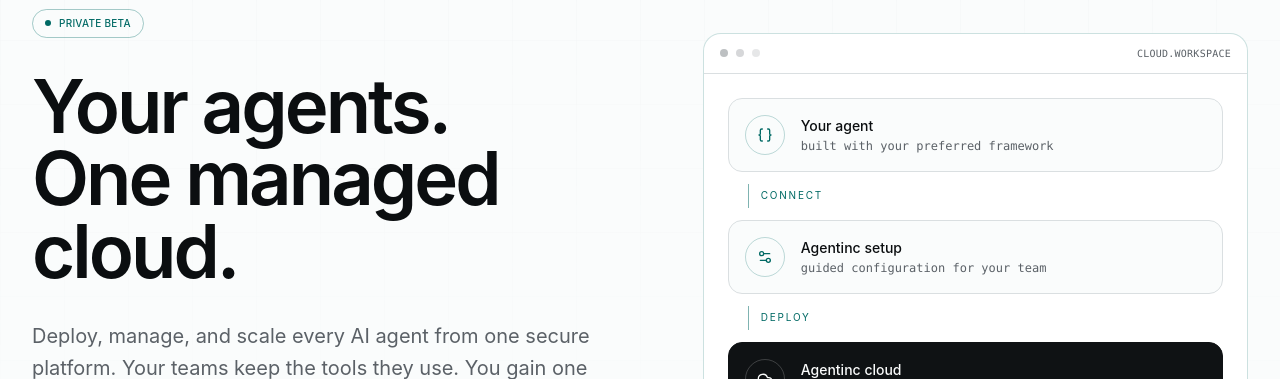
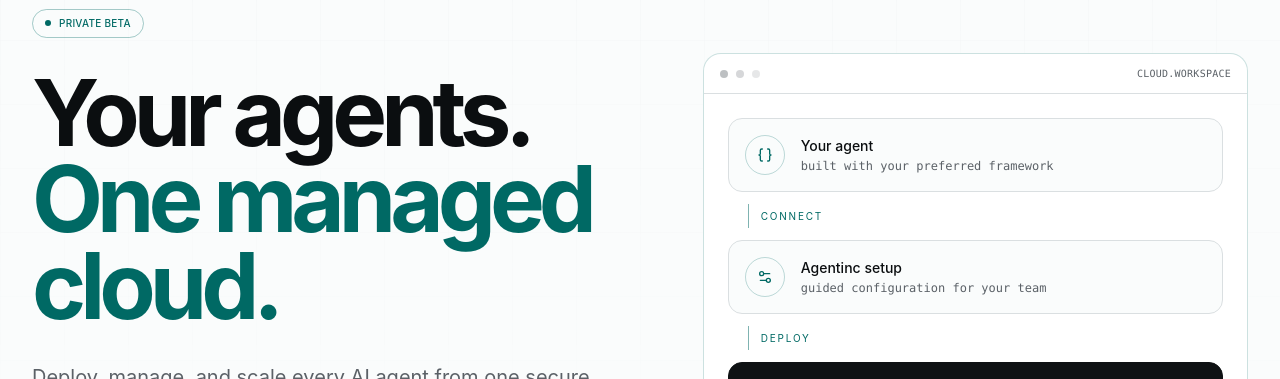
Before and after one commit to agentinc/landing-page, a React (Vite) app: page / in a window 1280 px wide. Shown: the part 152-531 px from the top of the page. Built offline with nearby package versions, Linux system fonts and the light colour scheme; no server answers.

Commit message:
restore hero visual emphasis

```diff
--- a/src/routes/index.tsx
+++ b/src/routes/index.tsx
@@ -221,9 +221,9 @@ function Hero({ onJoinBeta, onLearnMore }: { onJoinBeta: () => void; onLearnMore
             <span className="size-1.5 rounded-full bg-brand" aria-hidden="true" />
             Private beta
           </div>
-          <h1 className="max-w-5xl text-balance text-[clamp(3rem,5.8vw,5.35rem)] font-semibold leading-[0.98] tracking-[-0.04em]">
+          <h1 className="max-w-5xl text-[clamp(2.9rem,7.2vw,6.7rem)] font-bold leading-[0.94] tracking-[-0.065em]">
             Your agents.
-            <span className="block">One managed cloud.</span>
+            <span className="block text-brand">One managed cloud.</span>
           </h1>
           <p className="mt-8 max-w-[42rem] text-lg leading-relaxed text-muted-foreground sm:text-xl">
             Deploy, manage, and scale every AI agent from one secure platform. Your teams keep the tools they use. You gain one place to operate.
```
